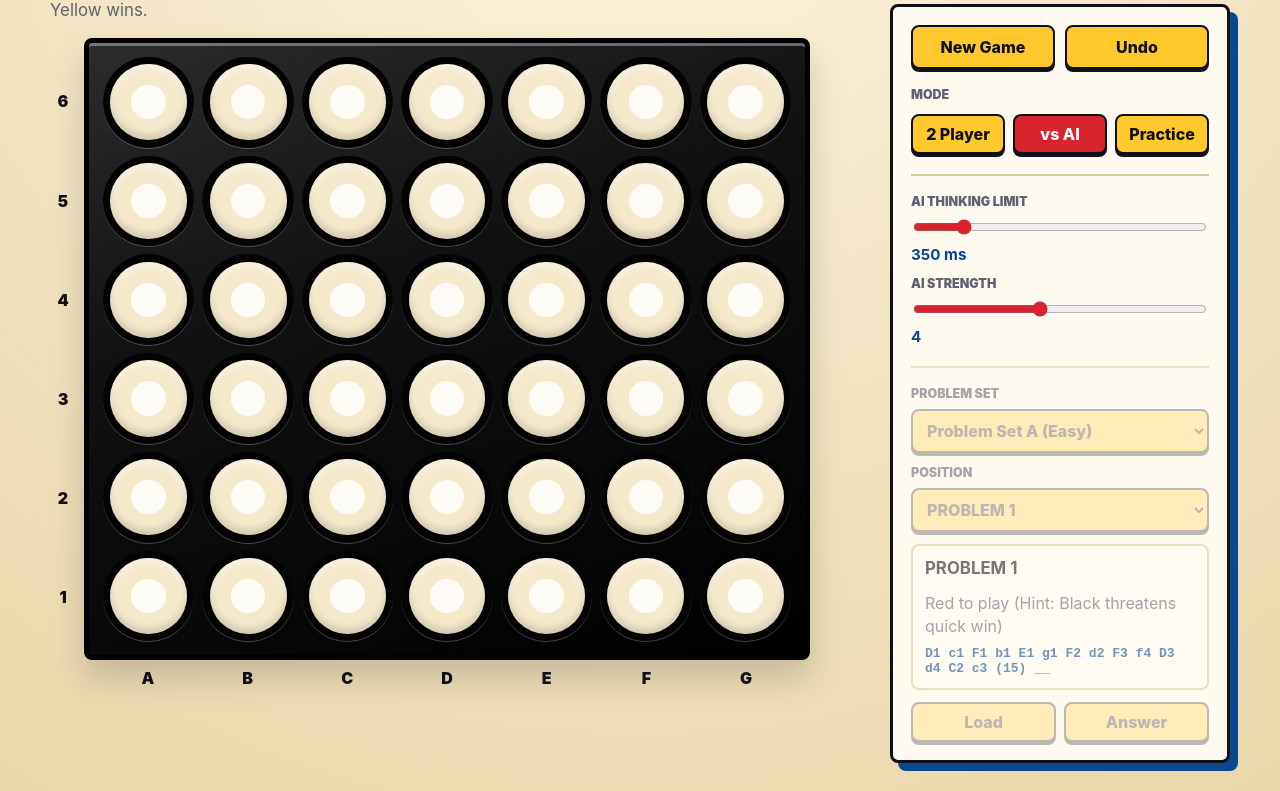
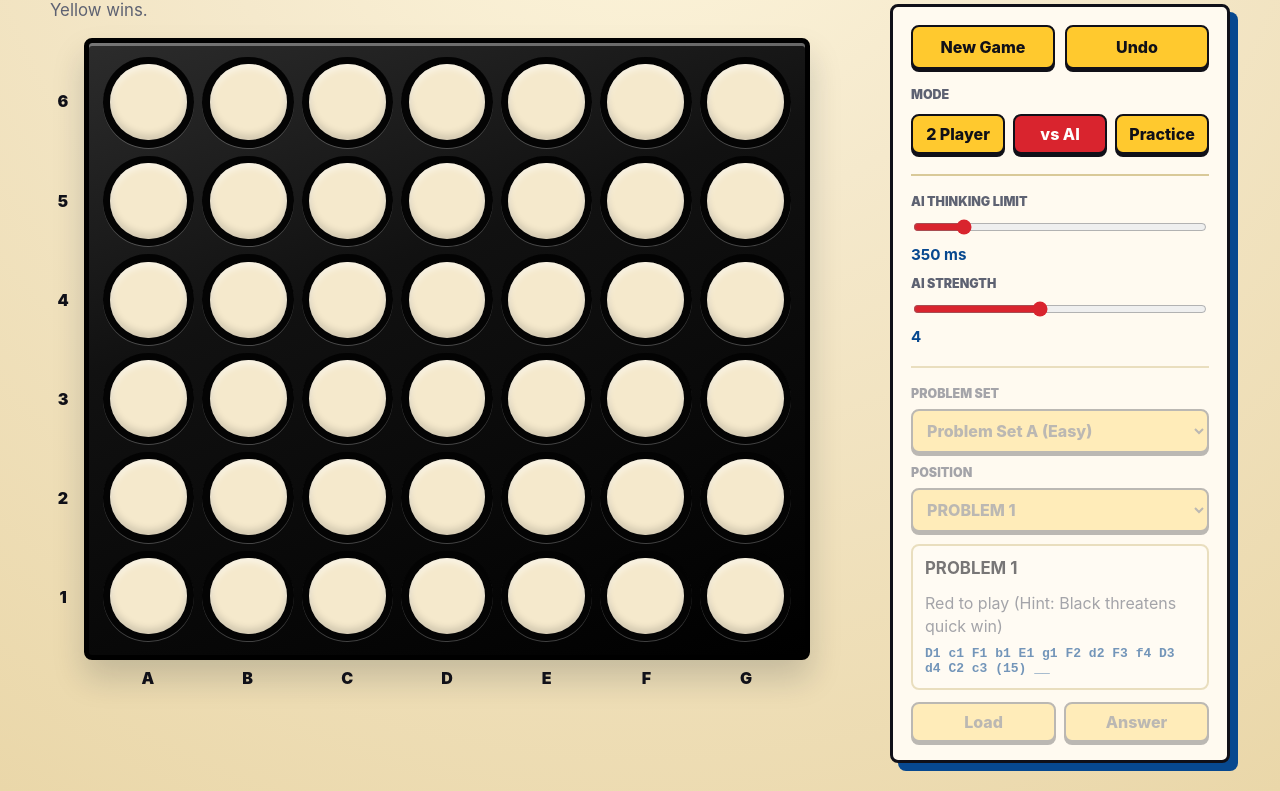
Before and after one commit to sebastienverreault/connect4-web-game, a website built with Vite: page index.html in a window 1280 px wide. Shown: the part 142-933 px from the top of the page. Built offline with nearby package versions, Linux system fonts and the light colour scheme.

Commit message:
Remove move number circle

```diff
--- a/web/style.css
+++ b/web/style.css
@@ -241,16 +241,11 @@ h2 {
 }
 
 .disc em {
-  width: 45%;
-  height: 45%;
-  display: grid;
-  place-items: center;
-  border-radius: 999px;
-  background: rgba(255, 255, 255, 0.82);
   color: var(--ink);
   font-size: clamp(0.58rem, 1.35vw, 0.88rem);
   font-style: normal;
   font-weight: 900;
+  line-height: 1;
 }
 
 .panel {
```
